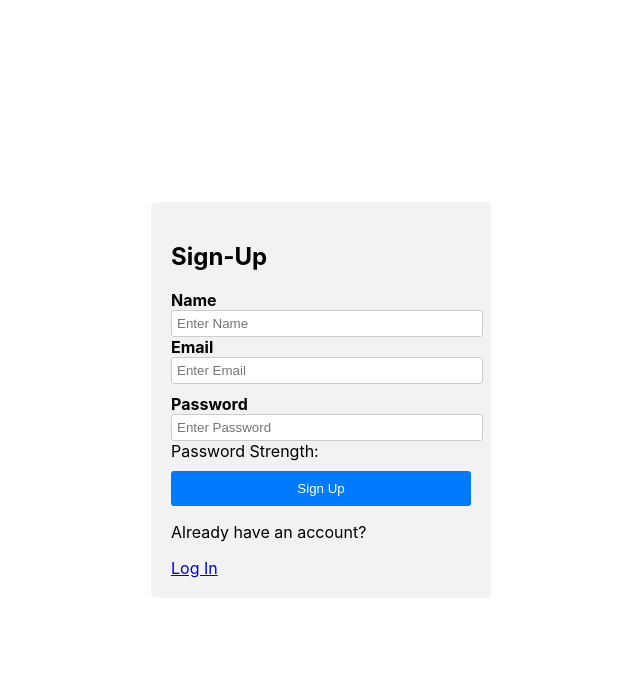
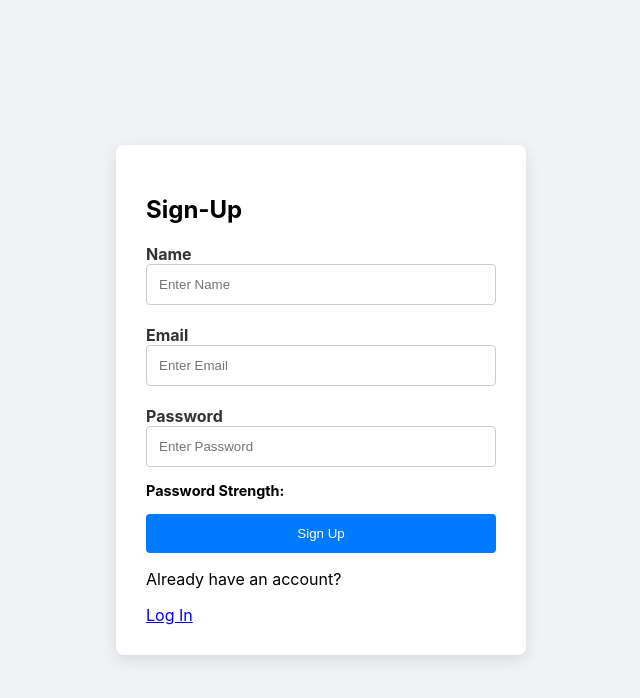
Before and after one commit to Arz472/Buget-Buddy, a React (Create React App) app: page /sign-up in a window 1280 px wide. Shown: the top 698 px of the page, without its empty margins (319-959 px from the left). Built offline with nearby package versions, Linux system fonts and the light colour scheme.

Commit message:
added css to log-in and signup page

```diff
--- a/package.json
+++ b/package.json
@@ -7,6 +7,7 @@
     "@testing-library/react": "^13.4.0",
     "@testing-library/user-event": "^13.5.0",
     "axios": "^1.6.6",
+    "node": "^21.6.1",
     "react": "^18.2.0",
     "react-dom": "^18.2.0",
     "react-router-dom": "^6.21.3",
--- a/src/components/Signup-Login.css
+++ b/src/components/Signup-Login.css
@@ -3,13 +3,15 @@
     justify-content: center;
     align-items: center;
     height: 100vh;
+    background-color: #f0f2f5;
 }
 
 .form-container {
-    width: 300px;
-    padding: 20px;
-    background-color: #f2f2f2;
-    border-radius: 5px;
+    width: 350px;
+    padding: 30px;
+    background-color: #fff;
+    border-radius: 8px;
+    box-shadow: 0 5px 15px rgba(0, 0, 0, 0.1);
 }
 
 form {
@@ -18,38 +20,67 @@ form {
 }
 
 .email-container,
-.password-container {
-    margin-bottom: 10px;
+.password-container,
+.name-container {
+    margin-bottom: 15px;
 }
 
 label {
     font-weight: bold;
+    color: #333;
+    margin-bottom: 8px;
 }
 
-input {
-    padding: 5px;
-    border-radius: 3px;
+input[type="text"],
+input[type="email"],
+input[type="password"] {
+    padding: 12px;
+    border-radius: 4px;
     border: 1px solid #ccc;
     width: 100%;
+    box-sizing: border-box;
+    margin-bottom: 5px;
+}
+
+input:focus {
+    border-color: #007bff;
+    outline: none;
 }
 
 button {
-    padding: 10px;
+    padding: 12px;
     background-color: #007bff;
     color: #fff;
     border: none;
-    border-radius: 3px;
+    border-radius: 4px;
     cursor: pointer;
-    width: 100%;
+    transition: background-color 0.3s ease;
 }
 
 button:hover {
     background-color: #0056b3;
 }
 
-
 .text-danger {
-    color: red;
-    font-size: 14px;
+    color: #dc3545;
+    font-size: 0.85rem;
     margin-top: 5px;
 }
+
+.password-strength {
+    margin-top: 10px;
+    font-size: 0.9rem;
+    font-weight: bold;
+}
+
+.weak-password {
+    color: #dc3545;
+}
+
+.medium-password {
+    color: #ffc107;
+}
+
+.strong-password {
+    color: #28a745;
+}
--- a/src/components/sign-up.jsx
+++ b/src/components/sign-up.jsx
@@ -69,7 +69,13 @@ function Signup() {
                             onChange={handleInput}
                         />
                         <span>{errors.password && <span className="text-danger">{errors.password}</span>}</span>
-                        <div>Password Strength: {passwordStrength}</div>
+                        <div className={`password-strength ${
+                            passwordStrength === 'Weak' ? 'weak-password' :
+                            passwordStrength === 'Medium' ? 'medium-password' :
+                            passwordStrength === 'Strong' ? 'strong-password' : ''
+                        }`}>
+                            Password Strength: {passwordStrength}
+                        </div>
                     </div>
 
                     <button type="submit">Sign Up</button>
```
Also changed, not shown: 1 other file (tests, documents, lock files or other folders).
